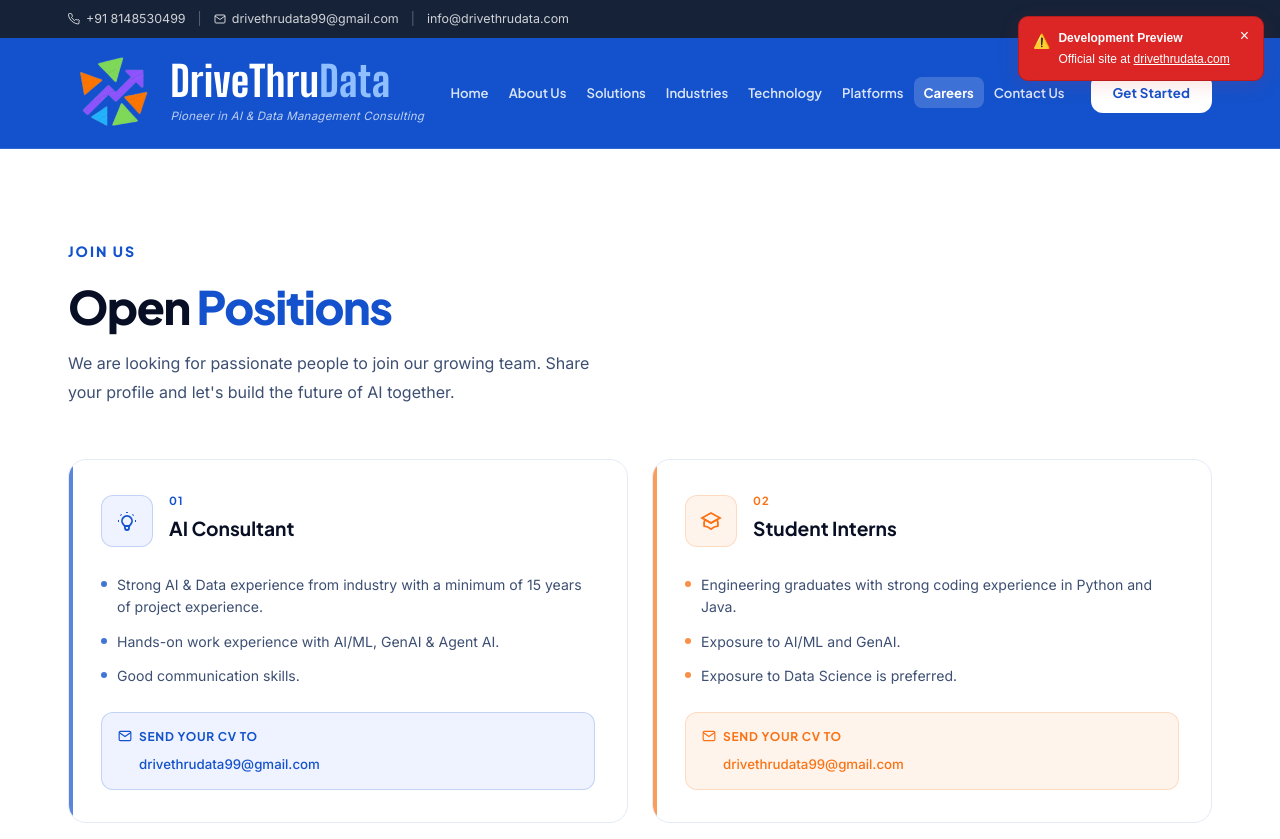
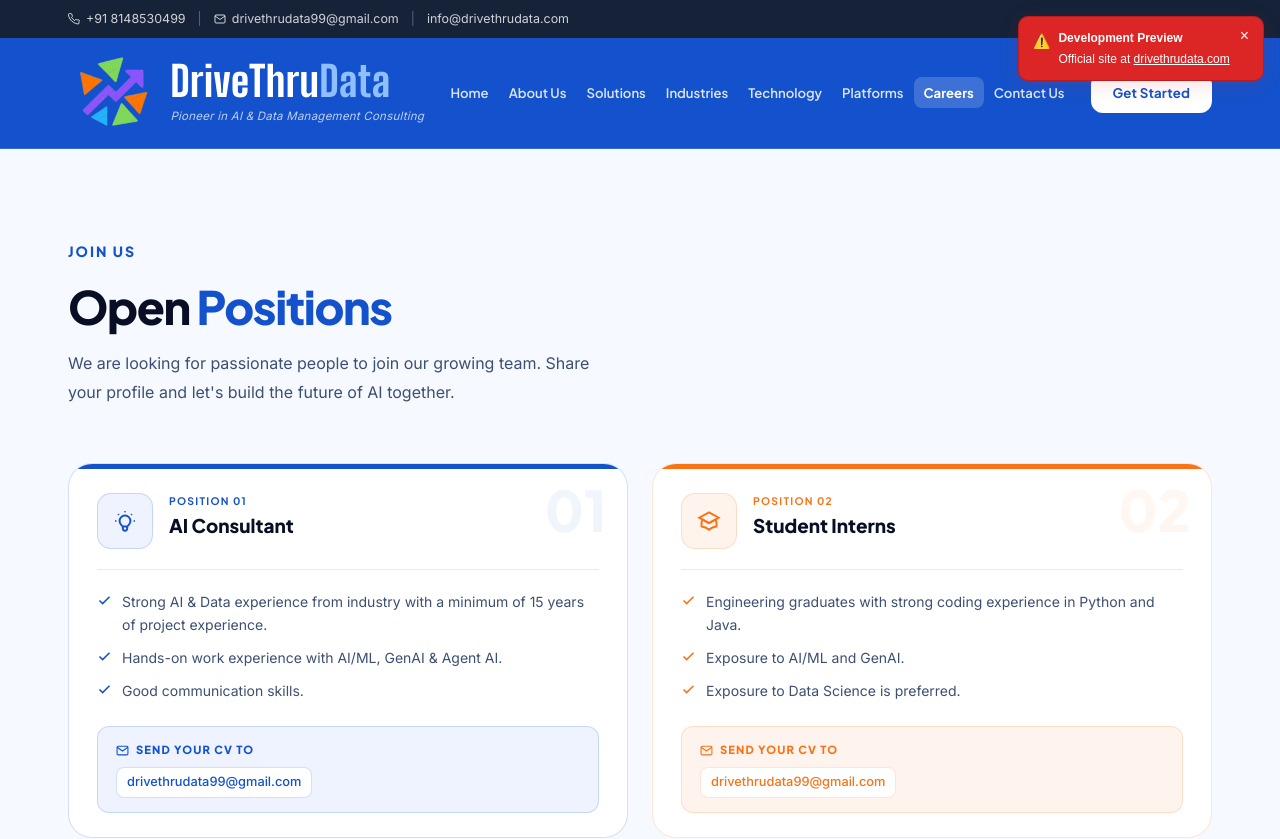
Before and after one commit to nikhil-karthik-avvss/drivethrudata-react, a React (Vite) app: page /careers in a window 1280 px wide. Shown: the top 839 px of the page. Built offline with nearby package versions, Linux system fonts and the light colour scheme.

Commit message:
UI polishing v4

```diff
--- a/src/components/Careers.css
+++ b/src/components/Careers.css
@@ -1,13 +1,14 @@
 .careers {
   padding: 90px 0;
-  background: var(--bg);
+  background: var(--bg-alt);
 }
 
 .careers__header {
-  max-width: 600px;
-  margin-bottom: 52px;
+  max-width: 620px;
+  margin-bottom: 56px;
 }
 
+/* ── Grid ── */
 .careers__grid {
   display: grid;
   grid-template-columns: repeat(2, 1fr);
@@ -15,152 +16,209 @@
   align-items: start;
 }
 
-/* ─── Card ─── */
+/* ── Card ── */
 .career-card {
   background: var(--bg-card);
-  border: 1px solid var(--border);
-  border-radius: var(--radius-lg);
-  padding: 32px;
+  border: 1px solid var(--c-border, var(--border));
+  border-radius: var(--radius-xl);
   display: flex;
   flex-direction: column;
-  gap: 24px;
   position: relative;
   overflow: hidden;
-  transition: transform var(--transition), box-shadow var(--transition);
+  transition: transform 0.25s ease, box-shadow 0.25s ease;
   cursor: default;
 }
 .career-card:hover {
-  transform: translateY(-5px);
-  box-shadow: var(--shadow-lg);
+  transform: translateY(-6px);
+  box-shadow: 0 20px 52px var(--c-glow, rgba(0,0,0,0.08));
 }
 
-.career-card__bar {
-  position: absolute;
-  left: 0;
-  top: 0;
-  bottom: 0;
-  width: 4px;
-  border-radius: 4px 0 0 4px;
-  opacity: 0.7;
+/* ── Colored top accent bar ── */
+.career-card__top-bar {
+  height: 5px;
+  background: var(--c-solid);
+  width: 100%;
 }
 
-.career-card__top {
+/* ── Header ── */
+.career-card__header {
   display: flex;
-  align-items: center;
+  align-items: flex-start;
   gap: 16px;
+  padding: 24px 28px 20px;
+  position: relative;
 }
 
+.career-card__icon-wrap {
+  flex-shrink: 0;
+}
 .career-card__icon {
-  width: 52px;
-  height: 52px;
-  border-radius: 12px;
+  width: 56px;
+  height: 56px;
+  border-radius: 14px;
+  background: var(--c-light);
+  border: 1px solid var(--c-border);
+  color: var(--c-solid);
   display: flex;
   align-items: center;
   justify-content: center;
-  flex-shrink: 0;
+  transition: transform 0.25s ease;
 }
-.career-card__icon svg {
-  width: 24px;
-  height: 24px;
+.career-card:hover .career-card__icon { transform: scale(1.07); }
+.career-card__icon svg { width: 26px; height: 26px; }
+
+.career-card__meta {
+  flex: 1;
+  min-width: 0;
 }
-
 .career-card__no {
   display: block;
   font-family: var(--font-heading);
-  font-size: 0.7rem;
+  font-size: 0.65rem;
   font-weight: 700;
-  letter-spacing: 0.1em;
+  letter-spacing: 0.12em;
   text-transform: uppercase;
-  margin-bottom: 3px;
+  color: var(--c-solid);
+  margin-bottom: 4px;
 }
 .career-card__title {
   font-family: var(--font-heading);
-  font-size: 1.2rem;
-  font-weight: 700;
+  font-size: 1.18rem;
+  font-weight: 800;
   color: var(--text-heading);
-  margin: 0 0 6px;
+  line-height: 1.2;
+  margin: 0 0 8px;
 }
 .career-card__type {
   display: inline-block;
-  font-size: 0.68rem;
+  font-size: 0.67rem;
   font-weight: 700;
   font-family: var(--font-heading);
-  letter-spacing: 0.06em;
+  letter-spacing: 0.07em;
   text-transform: uppercase;
-  padding: 2px 9px;
+  padding: 3px 10px;
   border-radius: 100px;
+  background: var(--c-light);
+  color: var(--c-solid);
+  border: 1px solid var(--c-border);
 }
+
+.career-card__ghost {
+  position: absolute;
+  top: 12px;
+  right: 20px;
+  font-family: var(--font-heading);
+  font-size: 3.5rem;
+  font-weight: 900;
+  color: var(--c-solid);
+  opacity: 0.06;
+  line-height: 1;
+  user-select: none;
+  pointer-events: none;
+}
+
+/* ── Divider ── */
+.career-card__divider {
+  height: 1px;
+  background: var(--border);
+  margin: 0 28px;
+}
+
+/* ── Body ── */
+.career-card__body {
+  padding: 20px 28px 24px;
+  flex: 1;
+  display: flex;
+  flex-direction: column;
+  gap: 14px;
+}
+
 .career-card__qual-label {
   font-family: var(--font-heading);
-  font-size: 0.75rem;
+  font-size: 0.7rem;
   font-weight: 800;
-  letter-spacing: 0.1em;
+  letter-spacing: 0.12em;
   text-transform: uppercase;
-  margin: -8px 0 -8px;
+  color: var(--c-solid);
 }
 
-/* ─── Requirements list ─── */
 .career-card__list {
   list-style: none;
   display: flex;
   flex-direction: column;
-  gap: 12px;
-  flex: 1;
+  gap: 10px;
 }
 .career-card__point {
   display: flex;
   align-items: flex-start;
   gap: 10px;
-  font-size: 0.88rem;
+  font-size: 0.875rem;
   color: var(--text-body);
-  line-height: 1.6;
+  line-height: 1.65;
 }
-.career-card__dot {
-  width: 6px;
-  height: 6px;
-  border-radius: 50%;
+.career-card__check {
+  width: 15px;
+  height: 15px;
   flex-shrink: 0;
-  margin-top: 7px;
-  opacity: 0.8;
+  margin-top: 3px;
+  color: var(--c-solid);
 }
 
-/* ─── Apply section ─── */
-.career-card__apply-wrap {
-  padding: 14px 16px;
+/* ── Apply footer ── */
+.career-card__footer {
+  margin: 0 28px 24px;
+  padding: 14px 18px;
+  background: var(--c-light);
+  border: 1px solid var(--c-border);
   border-radius: var(--radius-md);
   display: flex;
   flex-direction: column;
-  gap: 6px;
+  gap: 8px;
 }
-.career-card__apply-header {
+.career-card__footer-label {
   display: flex;
   align-items: center;
   gap: 7px;
   font-family: var(--font-heading);
-  font-size: 0.75rem;
-  font-weight: 700;
+  font-size: 0.7rem;
+  font-weight: 800;
   text-transform: uppercase;
-  letter-spacing: 0.06em;
-  margin-bottom: 2px;
+  letter-spacing: 0.1em;
+  color: var(--c-solid);
 }
-.career-card__apply-header svg {
-  width: 14px;
-  height: 14px;
+.career-card__footer-label svg {
+  width: 13px;
+  height: 13px;
   flex-shrink: 0;
 }
-.career-card__apply-email {
-  font-size: 0.83rem;
+.career-card__emails {
+  display: flex;
+  flex-wrap: wrap;
+  gap: 6px;
+}
+.career-card__email {
+  font-size: 0.8rem;
   font-weight: 500;
-  font-family: var(--font-body);
-  transition: opacity var(--transition);
-  padding-left: 21px;
+  color: var(--c-solid);
+  background: white;
+  border: 1px solid var(--c-border);
+  border-radius: var(--radius-sm);
+  padding: 4px 10px;
+  transition: background 0.2s ease, opacity 0.2s ease;
 }
-.career-card__apply-email:hover { opacity: 0.75; text-decoration: underline; }
+.career-card__email:hover {
+  background: var(--c-solid);
+  color: #fff;
+}
 
-@media (max-width: 768px) {
+/* ── Responsive ── */
+@media (max-width: 900px) {
   .careers__grid { grid-template-columns: 1fr; }
 }
 @media (max-width: 580px) {
   .careers { padding: 64px 0; }
-  .career-card { padding: 24px; }
+  .career-card__header { padding: 20px 20px 16px; }
+  .career-card__body { padding: 16px 20px 20px; }
+  .career-card__footer { margin: 0 20px 20px; }
+  .career-card__divider { margin: 0 20px; }
 }
--- a/src/components/Careers.jsx
+++ b/src/components/Careers.jsx
@@ -6,6 +6,7 @@
     no: '01',
     title: 'AI Consultant',
     color: 'blue',
+    emails: ['drivethrudata99@gmail.com'],
     icon: (
       <svg viewBox="0 0 24 24" fill="none" stroke="currentColor" strokeWidth="1.8">
         <path d="M9.663 17h4.673M12 3v1m6.364 1.636l-.707.707M21 12h-1M4 12H3m3.343-5.657l-.707-.707m2.828 9.9a5 5 0 117.072 0l-.548.547A3.374 3.374 0 0014 18.469V19a2 2 0 11-4 0v-.531c0-.895-.356-1.754-.988-2.386l-.548-.547z"/>
@@ -21,6 +22,7 @@
     no: '02',
     title: 'Student Interns',
     color: 'orange',
+    emails: ['drivethrudata99@gmail.com'],
     icon: (
       <svg viewBox="0 0 24 24" fill="none" stroke="currentColor" strokeWidth="1.8">
         <path d="M12 14l9-5-9-5-9 5 9 5z"/>
@@ -74,13 +76,13 @@
     type: 'Part-Time Consultant',
     color: 'teal',
     emails: ['drivethrudata99@gmail.com', 'info@drivethrudata.com'],
+    qualLabel: true,
     icon: (
       <svg viewBox="0 0 24 24" fill="none" stroke="currentColor" strokeWidth="1.8">
         <ellipse cx="12" cy="5" rx="9" ry="3"/><path d="M21 12c0 1.66-4 3-9 3s-9-1.34-9-3"/>
         <path d="M3 5v14c0 1.66 4 3 9 3s9-1.34 9-3V5"/>
       </svg>
     ),
-    qualLabel: true,
     points: [
       'Overall 15+ years of experience with min 4–5 years in Data Engineering, Data Analytics, Databricks, Snowflake, data pipelines, Data Governance, etc.',
       'Strong experience in solution development for client-specific problems in Data Engineering & Analytics.',
@@ -92,12 +94,12 @@
     type: 'Part-Time Consultant',
     color: 'indigo',
     emails: ['drivethrudata99@gmail.com', 'info@drivethrudata.com'],
+    qualLabel: true,
     icon: (
       <svg viewBox="0 0 24 24" fill="none" stroke="currentColor" strokeWidth="1.8">
         <path d="M12 2L2 7l10 5 10-5-10-5zM2 17l10 5 10-5M2 12l10 5 10-5"/>
       </svg>
     ),
-    qualLabel: true,
     points: [
       'Overall 15+ years of experience with minimum 2–3 years in Data Analytics, AI/ML, Gen AI & Agent AI solution development and design for customer projects.',
       'Strong experience in building AI solution architecture & design for client-specific problems.',
@@ -106,18 +108,18 @@
 ];
 
 const colorMap = {
-  blue:   { bg: 'var(--primary-light)',        text: 'var(--primary)',        border: 'rgba(19,82,204,0.2)' },
-  orange: { bg: 'rgba(249,115,22,0.08)',        text: 'var(--accent-orange)',  border: 'rgba(249,115,22,0.2)' },
-  green:  { bg: 'rgba(22,163,74,0.08)',         text: 'var(--accent-green)',   border: 'rgba(22,163,74,0.2)' },
-  purple: { bg: 'rgba(124,58,237,0.08)',        text: 'var(--accent-purple)',  border: 'rgba(124,58,237,0.2)' },
-  teal:   { bg: 'rgba(8,145,178,0.08)',         text: 'var(--accent-teal)',    border: 'rgba(8,145,178,0.2)' },
-  indigo: { bg: 'rgba(79,70,229,0.08)',         text: '#4F46E5',               border: 'rgba(79,70,229,0.2)' },
+  blue:   { solid: '#1352CC', light: '#EEF3FF', border: 'rgba(19,82,204,0.18)',  glow: 'rgba(19,82,204,0.12)' },
+  orange: { solid: '#F97316', light: '#FFF4ED', border: 'rgba(249,115,22,0.18)', glow: 'rgba(249,115,22,0.12)' },
+  green:  { solid: '#16A34A', light: '#F0FDF4', border: 'rgba(22,163,74,0.18)',  glow: 'rgba(22,163,74,0.12)' },
+  purple: { solid: '#7C3AED', light: '#F5F3FF', border: 'rgba(124,58,237,0.18)', glow: 'rgba(124,58,237,0.12)' },
+  teal:   { solid: '#0891B2', light: '#ECFEFF', border: 'rgba(8,145,178,0.18)',  glow: 'rgba(8,145,178,0.12)' },
+  indigo: { solid: '#4F46E5', light: '#EEF2FF', border: 'rgba(79,70,229,0.18)',  glow: 'rgba(79,70,229,0.12)' },
 };
 
 function useInView(ref) {
   const [v, setV] = useState(false);
   useEffect(() => {
-    const obs = new IntersectionObserver(([e]) => { if (e.isIntersecting) setV(true); }, { threshold: 0.1 });
+    const obs = new IntersectionObserver(([e]) => { if (e.isIntersecting) setV(true); }, { threshold: 0.05 });
     if (ref.current) obs.observe(ref.current);
     return () => obs.disconnect();
   }, [ref]);
@@ -146,48 +148,68 @@
               <div
                 key={role.no}
                 className={`career-card fade-in ${visible ? 'visible' : ''}`}
-                style={{ transitionDelay: `${i * 0.08}s` }}
+                style={{
+                  transitionDelay: `${i * 0.08}s`,
+                  '--c-solid': c.solid,
+                  '--c-light': c.light,
+                  '--c-border': c.border,
+                  '--c-glow': c.glow,
+                }}
               >
-                <div className="career-card__bar" style={{ background: c.text }} />
+                {/* Colored top bar */}
+                <div className="career-card__top-bar" />
 
-                <div className="career-card__top">
-                  <div className="career-card__icon" style={{ background: c.bg, color: c.text, border: `1px solid ${c.border}` }}>
-                    {role.icon}
+                {/* Header */}
+                <div className="career-card__header">
+                  <div className="career-card__icon-wrap">
+                    <div className="career-card__icon">{role.icon}</div>
                   </div>
-                  <div>
-                    <span className="career-card__no" style={{ color: c.text }}>{role.no}</span>
+                  <div className="career-card__meta">
+                    <span className="career-card__no">Position {role.no}</span>
                     <h3 className="career-card__title">{role.title}</h3>
                     {role.type && (
-                      <span className="career-card__type" style={{ background: c.bg, color: c.text, border: `1px solid ${c.border}` }}>
-                        {role.type}
-                      </span>
+                      <span className="career-card__type">{role.type}</span>
                     )}
                   </div>
+                  <span className="career-card__ghost">{role.no}</span>
                 </div>
 
+                {/* Divider */}
+                <div className="career-card__divider" />
+
+                {/* Requirements */}
+                <div className="career-card__body">
                   {role.qualLabel && (
-                  <p className="career-card__qual-label" style={{ color: c.text }}>Qualifications</p>
+                    <p className="career-card__qual-label">Qualifications</p>
                   )}
-
                   <ul className="career-card__list">
                     {role.points.map((pt, j) => (
                       <li key={j} className="career-card__point">
-                      <span className="career-card__dot" style={{ background: c.text }} />
+                        <svg className="career-card__check" viewBox="0 0 24 24" fill="none" stroke="currentColor" strokeWidth="2.5">
+                          <polyline points="20 6 9 17 4 12"/>
+                        </svg>
                         {pt}
                       </li>
                     ))}
                   </ul>
+                </div>
 
-                <div className="career-card__apply-wrap" style={{ background: c.bg, border: `1px solid ${c.border}` }}>
-                  <div className="career-card__apply-header" style={{ color: c.text }}>
-                    <svg viewBox="0 0 24 24" fill="none" stroke="currentColor" strokeWidth="2"><path d="M4 4h16c1.1 0 2 .9 2 2v12c0 1.1-.9 2-2 2H4c-1.1 0-2-.9-2-2V6c0-1.1.9-2 2-2z"/><polyline points="22,6 12,13 2,6"/></svg>
+                {/* Apply footer */}
+                <div className="career-card__footer">
+                  <div className="career-card__footer-label">
+                    <svg viewBox="0 0 24 24" fill="none" stroke="currentColor" strokeWidth="2">
+                      <path d="M4 4h16c1.1 0 2 .9 2 2v12c0 1.1-.9 2-2 2H4c-1.1 0-2-.9-2-2V6c0-1.1.9-2 2-2z"/>
+                      <polyline points="22,6 12,13 2,6"/>
+                    </svg>
                     Send your CV to
                   </div>
-                  {(role.emails || ['drivethrudata99@gmail.com']).map(email => (
-                    <a key={email} href={`mailto:${email}`} className="career-card__apply-email" style={{ color: c.text }}>
+                  <div className="career-card__emails">
+                    {role.emails.map(email => (
+                      <a key={email} href={`mailto:${email}`} className="career-card__email">
                         {email}
                       </a>
                     ))}
+                  </div>
                 </div>
               </div>
             );
```
Lines whose indentation alone changed are shown as unchanged.
